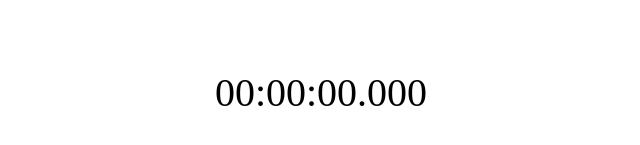
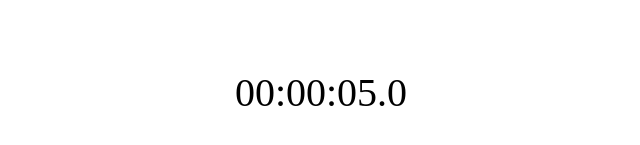
Before and after one commit to ascenderx/ytt-stopwatch, a plain HTML site: page index.html in a window 1280 px wide. Shown: the part 307-452 px from the top of the page, without its empty margins (319-959 px from the left). Drawn offline with Linux system fonts and the light colour scheme.

Commit message:
Add timer display update & start

```diff
--- a/index.html
+++ b/index.html
@@ -13,6 +13,10 @@
       <canvas id="cvs" width="400" height="400">
         Your browser does not support the Canvas API.
       </canvas>
+
+      <script src="animator.js"></script>
+      <script src="stopwatch.js"></script>
+      <script src="main.js"></script>
     </div>
   </body>
 </html>
--- a/main.js
+++ b/main.js
@@ -1,3 +1,39 @@
 (() => {
+  let cvs = document.getElementById('cvs');
+  let lblTime = document.getElementById('lbl-time');
 
+  let stopwatch = new Stopwatch();
+
+  function padZerosLeft(num, width) {
+    let result = `${num}`.split('');
+    let difference = width - result.length;
+
+    for (let d = 0; d < difference; d++) {
+      result.unshift('0');
+    }
+
+    return result.join('');
+  }
+
+  function tick() {
+    stopwatch.update();
+
+    let hours = stopwatch.hours;
+    let minutes = stopwatch.minutes;
+    let seconds = stopwatch.seconds;
+    let milliseconds = Math.floor(stopwatch.milliseconds / 100);
+
+    let hr = padZerosLeft(hours, 2);
+    let mn = padZerosLeft(minutes, 2);
+    let sc = padZerosLeft(seconds, 2);
+    let ml = padZerosLeft(milliseconds, 1);
+
+    lblTime.innerText = `${hr}:${mn}:${sc}.${ml}`;
+  }
+
+  const INTERVAL = 10;
+  let animator = new Animator(tick, INTERVAL);
+
+  stopwatch.resume();
+  animator.start();
 })();
--- a/stopwatch.js
+++ b/stopwatch.js
@@ -38,27 +38,27 @@ class Stopwatch {
     if (this._elapsedTime === null) {
       return null;
     }
-    return this._elapsedTime % 1000;
+    return Math.floor(this._elapsedTime % 1000);
   }
 
   get seconds() {
     if (this._elapsedTime === null) {
       return null;
     }
-    return (this._elapsedTime / 1000) % 60;
+    return Math.floor((this._elapsedTime / 1000) % 60);
   }
 
   get minutes() {
     if (this._elapsedTime === null) {
       return null;
     }
-    return (this._elapsedTime / (1000 * 60)) % 60;
+    return Math.floor((this._elapsedTime / (1000 * 60)) % 60);
   }
 
   get hours() {
     if (this._elapsedTime === null) {
       return null;
     }
-    return (this._elapsedTime / (1000 * 3600)) % 24;
+    return Math.floor((this._elapsedTime / (1000 * 3600)) % 24);
   }
 }
```
